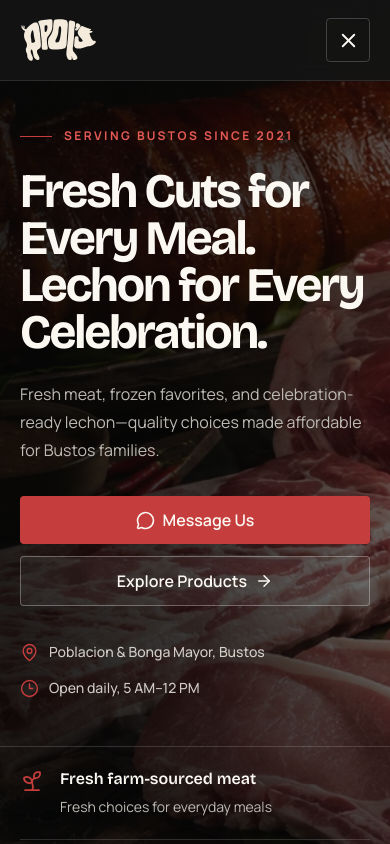
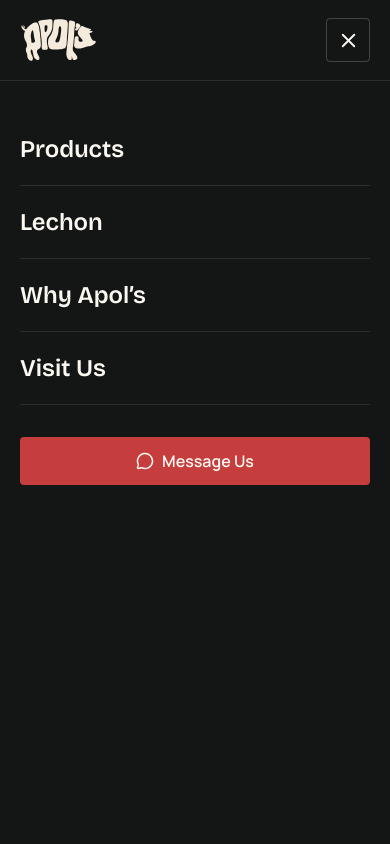
Before and after one commit to clrnzm/apols-meat-shop, a Next.js app: page / in a window 390 px wide. Both pictures are taken after a click on the button "Open navigation menu". Shown: the top 844 px of the page. Built offline with nearby package versions, Linux system fonts and the light colour scheme.

Commit message:
fix: restore mobile navigation rendering

```diff
--- a/src/components/layout/navbar.tsx
+++ b/src/components/layout/navbar.tsx
@@ -1,6 +1,7 @@
 "use client";
 
 import { useEffect, useRef, useState } from "react";
+import { createPortal } from "react-dom";
 import Image from "next/image";
 import { Menu, MessageCircle, X } from "lucide-react";
 import { Container } from "@/components/layout/container";
@@ -100,12 +101,49 @@
   }, []);
 
   const closeMenu = () => setIsMenuOpen(false);
+  const mobileMenuPanel = (
+    <div
+      ref={mobileNavigationRef}
+      id="mobile-navigation"
+      className="fixed inset-x-0 top-20 z-[60] h-[calc(100dvh-5rem)] overflow-y-auto overscroll-contain border-t border-white/10 bg-brand-ink lg:hidden"
+    >
+      <Container width="wide" className="flex min-h-full flex-col py-8">
+        <nav className="flex flex-col" aria-label="Mobile navigation">
+          {NAV_ITEMS.map((item, index) => (
+            <a
+              key={item.href}
+              ref={index === 0 ? firstMobileLinkRef : undefined}
+              href={item.href}
+              className="border-b border-white/10 py-5 font-display text-2xl font-semibold text-light-text transition-colors hover:text-warm-red-text"
+              onClick={closeMenu}
+            >
+              {item.label}
+            </a>
+          ))}
+        </nav>
+
+        <ButtonLink
+          href={MESSENGER_URL}
+          target="_blank"
+          rel="noreferrer"
+          className="mt-8 w-full"
+          onClick={closeMenu}
+        >
+          <MessageCircle aria-hidden="true" size={18} strokeWidth={2} />
+          Message Us
+        </ButtonLink>
+      </Container>
+    </div>
+  );
 
   return (
+    <>
       <header
         className={cn(
-        "fixed inset-x-0 top-0 z-50 border-b transition-[background-color,border-color,backdrop-filter] duration-300",
-        isScrolled || isMenuOpen
+          "fixed inset-x-0 top-0 z-[70] border-b transition-[background-color,border-color,backdrop-filter] duration-300",
+          isMenuOpen
+            ? "border-white/10 bg-brand-ink"
+            : isScrolled
               ? "border-white/10 bg-brand-ink/90 backdrop-blur-md"
               : "border-transparent bg-transparent",
         )}
@@ -132,7 +170,10 @@
             />
           </a>
 
-        <nav className="hidden items-center gap-8 lg:flex" aria-label="Primary navigation">
+          <nav
+            className="hidden items-center gap-8 lg:flex"
+            aria-label="Primary navigation"
+          >
             {NAV_ITEMS.map((item) => (
               <a
                 key={item.href}
@@ -162,7 +203,9 @@
             className="inline-flex size-11 items-center justify-center rounded-sm border border-white/20 text-light-text transition-colors hover:border-warm-red hover:text-warm-red-text lg:hidden"
             aria-expanded={isMenuOpen}
             aria-controls="mobile-navigation"
-          aria-label={isMenuOpen ? "Close navigation menu" : "Open navigation menu"}
+            aria-label={
+              isMenuOpen ? "Close navigation menu" : "Open navigation menu"
+            }
             onClick={() => setIsMenuOpen((open) => !open)}
           >
             {isMenuOpen ? (
@@ -172,41 +215,11 @@
             )}
           </button>
         </Container>
+      </header>
 
-      {isMenuOpen ? (
-        <div
-          ref={mobileNavigationRef}
-          id="mobile-navigation"
-          className="fixed inset-x-0 bottom-0 top-20 overflow-y-auto border-t border-white/10 bg-brand-ink lg:hidden"
-        >
-          <Container width="wide" className="flex min-h-full flex-col py-8">
-            <nav className="flex flex-col" aria-label="Mobile navigation">
-              {NAV_ITEMS.map((item, index) => (
-                <a
-                  key={item.href}
-                  ref={index === 0 ? firstMobileLinkRef : undefined}
-                  href={item.href}
-                  className="border-b border-white/10 py-5 font-display text-2xl font-semibold text-light-text transition-colors hover:text-warm-red-text"
-                  onClick={closeMenu}
-                >
-                  {item.label}
-                </a>
-              ))}
-            </nav>
-
-            <ButtonLink
-              href={MESSENGER_URL}
-              target="_blank"
-              rel="noreferrer"
-              className="mt-8 w-full"
-              onClick={closeMenu}
-            >
-              <MessageCircle aria-hidden="true" size={18} strokeWidth={2} />
-              Message Us
-            </ButtonLink>
-          </Container>
-        </div>
-      ) : null}
-    </header>
+      {isMenuOpen && typeof document !== "undefined"
+        ? createPortal(mobileMenuPanel, document.body)
+        : null}
+    </>
   );
 }
```
Lines whose indentation alone changed are shown as unchanged.
